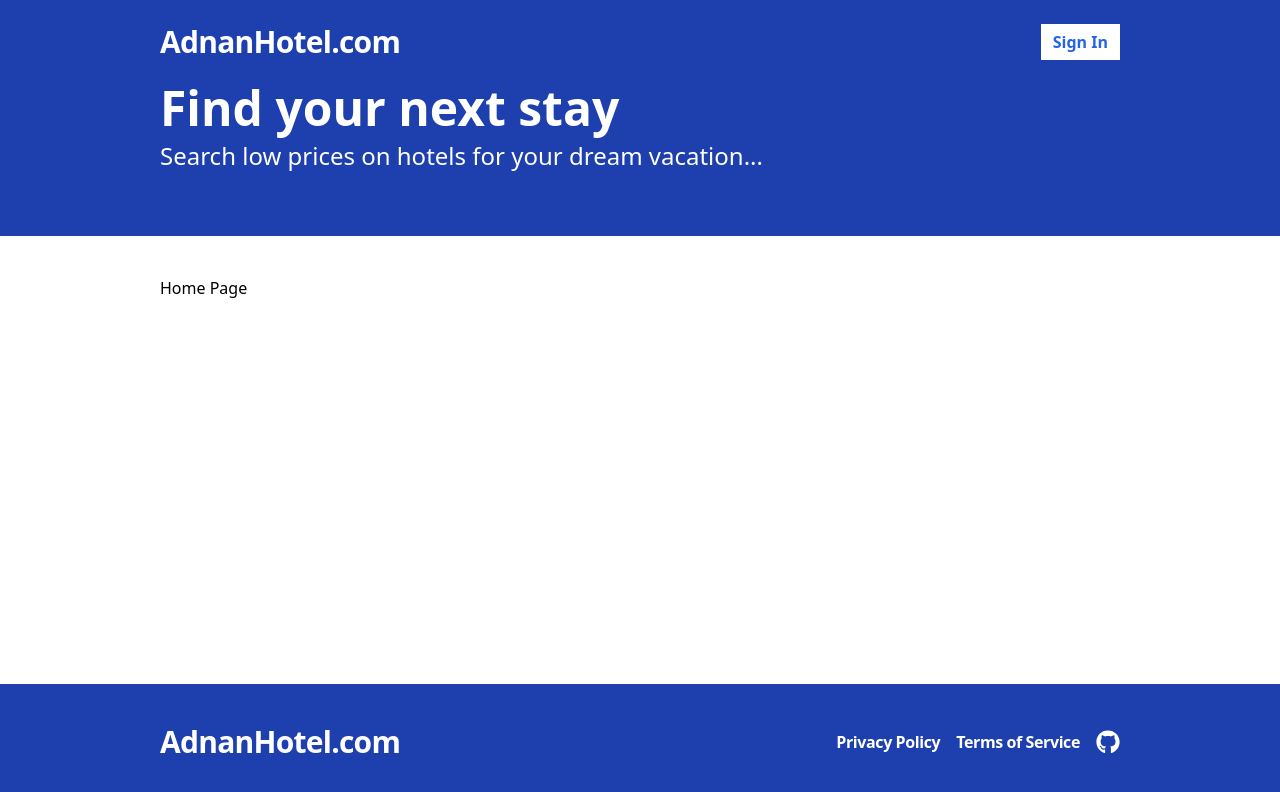
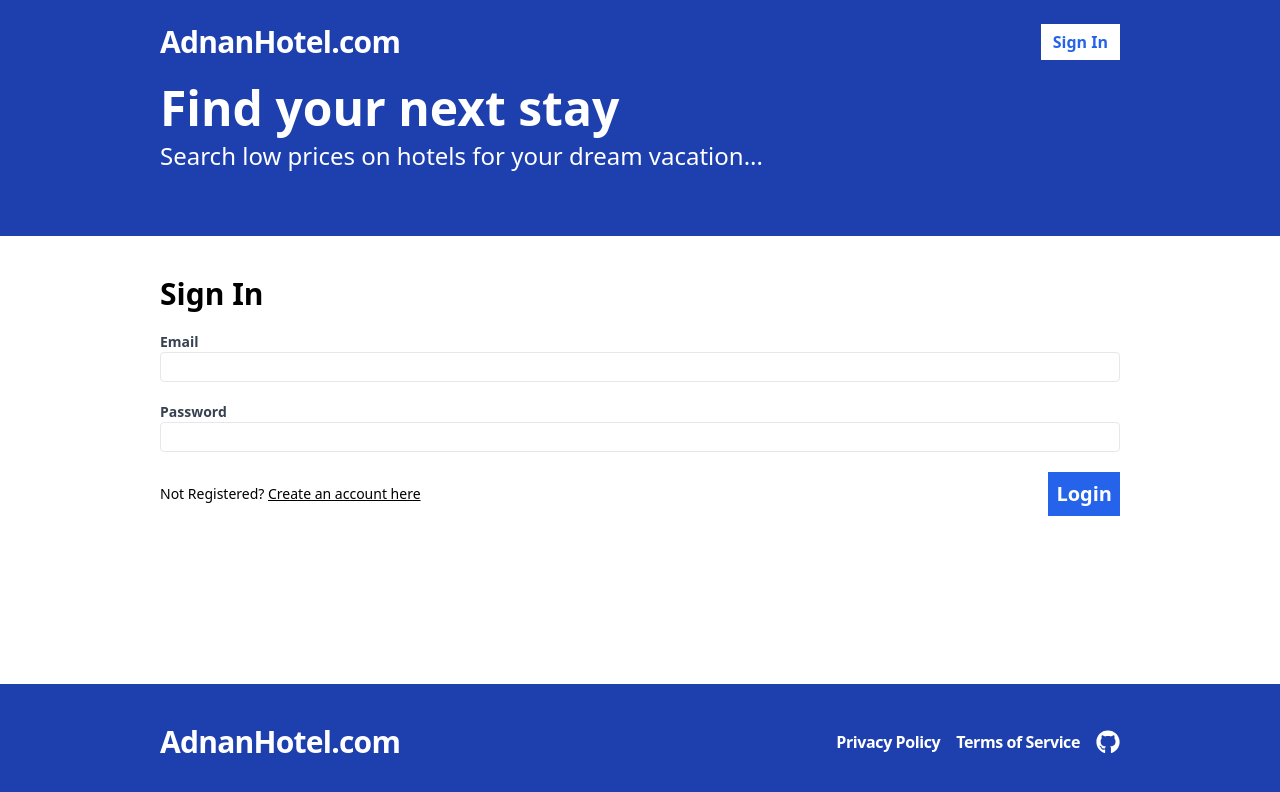
Before and after one commit to Adnan-Ahmed07/Mern_Stack_Hotel_Project, a React (Vite) app in the folder frontend/: page /sign-in in a window 1280 px wide. Before the commit this address led to /. Shown: the top 792 px of the page. Built offline with nearby package versions, Linux system fonts and the light colour scheme; no server answers.

Commit message:
sign in sign out button is working now

```diff
--- a/frontend/src/App.tsx
+++ b/frontend/src/App.tsx
@@ -4,6 +4,7 @@
 
 import Layout from "./layouts/Layout";
 import Register from "./pages/Register";
+import SignIn from "./pages/SignIn";
 
 function App() {
   return (
@@ -23,6 +24,15 @@
                <Route  path="/register" element={ <Layout>
              <Register/>
             </Layout>}/>
+ <Route
+          path="/sign-in"
+          element={
+            <Layout>
+              <SignIn />
+            </Layout>
+          }
+        />
+
           <Route path="*" element={<Navigate to="/" />} />
       </Routes>
     </Router>
--- a/frontend/src/api-client.ts
+++ b/frontend/src/api-client.ts
@@ -1,4 +1,5 @@
 import type { RegisterFormData } from "./pages/Register";
+import type { SignInFormData } from "./pages/SignIn";
 const API_BASE_URL = import.meta.env.VITE_API_BASE_URL || "";
 export const register = async (formData: RegisterFormData) => {
   const response = await fetch(`${API_BASE_URL}/api/users/register`, {
@@ -16,6 +17,25 @@
     throw new Error(responseBody.message);
   }
 };
+
+
+export const signIn = async (formData: SignInFormData) => {
+  const response = await fetch(`${API_BASE_URL}/api/auth/login`, {
+    method: "POST",
+    credentials: "include",
+    headers: {
+      "Content-Type": "application/json",
+    },
+    body: JSON.stringify(formData),
+  });
+
+  const body = await response.json();
+  if (!response.ok) {
+    throw new Error(body.message);
+  }
+  return body;
+};
+
 export const validateToken = async () => {
   const response = await fetch(`${API_BASE_URL}/api/auth/validate-token`, {
     credentials: "include",
@@ -27,3 +47,13 @@
 
   return response.json();
 };
+export const signOut = async () => {
+  const response = await fetch(`${API_BASE_URL}/api/auth/logout`, {
+    credentials: "include",
+    method: "POST",
+  });
+
+  if (!response.ok) {
+    throw new Error("Error during sign out");
+  }
+};
--- a/frontend/src/components/Header.tsx
+++ b/frontend/src/components/Header.tsx
@@ -1,8 +1,10 @@
+import { useAppContext } from "@/contexts/AppContext";
 import { Link } from "react-router-dom";
+import SignOutButton from "./SignOutButton";
 
 
 const Header = () => {
-
+ const { isLoggedIn } = useAppContext();
 
   return (
     <div className="bg-blue-800 py-6">
@@ -11,12 +13,30 @@
           <Link to="/">AdnanHotel.com</Link>
         </span>
         <span className="flex space-x-2">
-         <Link
+       {isLoggedIn ? (
+            <>
+              <Link
+                className="flex items-center text-white px-3 font-bold hover:bg-blue-600"
+                to="/my-bookings"
+              >
+                My Bookings
+              </Link>
+              <Link
+                className="flex items-center text-white px-3 font-bold hover:bg-blue-600"
+                to="/my-hotels"
+              >
+                My Hotels
+              </Link>
+              <SignOutButton />
+            </>
+          ) : (
+            <Link
               to="/sign-in"
               className="flex bg-white items-center text-blue-600 px-3 font-bold hover:bg-gray-100"
             >
               Sign In
             </Link>
+          )}
         </span>
       </div>
     </div>
--- /dev/null
+++ b/frontend/src/components/SignOutButton.tsx
@@ -0,0 +1,35 @@
+
+import { useMutation, useQueryClient } from "@tanstack/react-query";
+import * as apiClient from "../api-client";
+import { useAppContext } from "../contexts/AppContext";
+
+const SignOutButton = () => {
+  const queryClient = useQueryClient();
+  const { showToast } = useAppContext();
+
+ const mutation = useMutation({
+   mutationFn: apiClient.signOut,
+  onSuccess: async () => {
+  await queryClient.invalidateQueries({ queryKey: ["validateToken"] });
+  showToast({ message: "Signed Out!", type: "SUCCESS" });
+},
+   onError: (error: Error) => {
+     showToast({ message: error.message, type: "ERROR" });
+   },
+ });
+
+  const handleClick = () => {
+    mutation.mutate();
+  };
+
+  return (
+    <button
+      onClick={handleClick}
+      className="text-blue-600 px-3 font-bold bg-white hover:bg-gray-100 "
+    >
+      Sign Out
+    </button>
+  );
+};
+
+export default SignOutButton;
--- a/frontend/src/contexts/AppContext.tsx
+++ b/frontend/src/contexts/AppContext.tsx
@@ -28,7 +28,7 @@
   const { isError } = useQuery({
     queryKey: ["validateToken"],
     queryFn: apiClient.validateToken,
-    retry: false
+    retry: false,
   });
 
   return (
--- /dev/null
+++ b/frontend/src/pages/SignIn.tsx
@@ -0,0 +1,89 @@
+import { useMutation } from "@tanstack/react-query";
+import { useForm } from "react-hook-form";
+import * as apiClient from "../api-client";
+import { Link, useNavigate,  } from "react-router-dom";
+import { useAppContext } from "@/contexts/AppContext";
+
+export type SignInFormData = {
+  email: string;
+  password: string;
+};
+
+const SignIn = () => {
+  const { showToast } = useAppContext();
+  const navigate = useNavigate();
+  // const queryClient = useQueryClient();
+
+  // const location = useLocation();
+
+  const {
+    register,
+    formState: { errors },
+    handleSubmit,
+  } = useForm<SignInFormData>();
+
+ const mutation = useMutation({
+  mutationFn: apiClient.signIn,
+  onSuccess: async () => {
+    showToast({ message: "Sign in Successful", type: "SUCCESS" });
+    navigate( "/");
+  },
+  onError: (error: Error) => {
+    showToast({ message: error.message, type: "ERROR" });
+  },
+});
+
+  const onSubmit = handleSubmit((data) => {
+    mutation.mutate(data);
+  });
+
+  return (
+    <form className="flex flex-col gap-5" onSubmit={onSubmit}>
+      <h2 className="text-3xl font-bold">Sign In</h2>
+      <label className="text-gray-700 text-sm font-bold flex-1">
+        Email
+        <input
+          type="email"
+          className="border rounded w-full py-1 px-2 font-normal"
+          {...register("email", { required: "This field is required" })}
+        ></input>
+        {errors.email && (
+          <span className="text-red-500">{errors.email.message}</span>
+        )}
+      </label>
+      <label className="text-gray-700 text-sm font-bold flex-1">
+        Password
+        <input
+          type="password"
+          className="border rounded w-full py-1 px-2 font-normal"
+          {...register("password", {
+            required: "This field is required",
+            minLength: {
+              value: 6,
+              message: "Password must be at least 6 characters",
+            },
+          })}
+        ></input>
+        {errors.password && (
+          <span className="text-red-500">{errors.password.message}</span>
+        )}
+      </label>
+      <span className="flex items-center justify-between">
+        <span className="text-sm">
+          Not Registered?{" "}
+          <Link className="underline" to="/register">
+            Create an account here
+          </Link>
+        </span>
+        <button
+          type="submit"
+          className="bg-blue-600 text-white p-2 font-bold hover:bg-blue-500 text-xl"
+        >
+          Login
+        </button>
+      </span>
+    </form>
+  );
+};
+
+export default SignIn;
```
